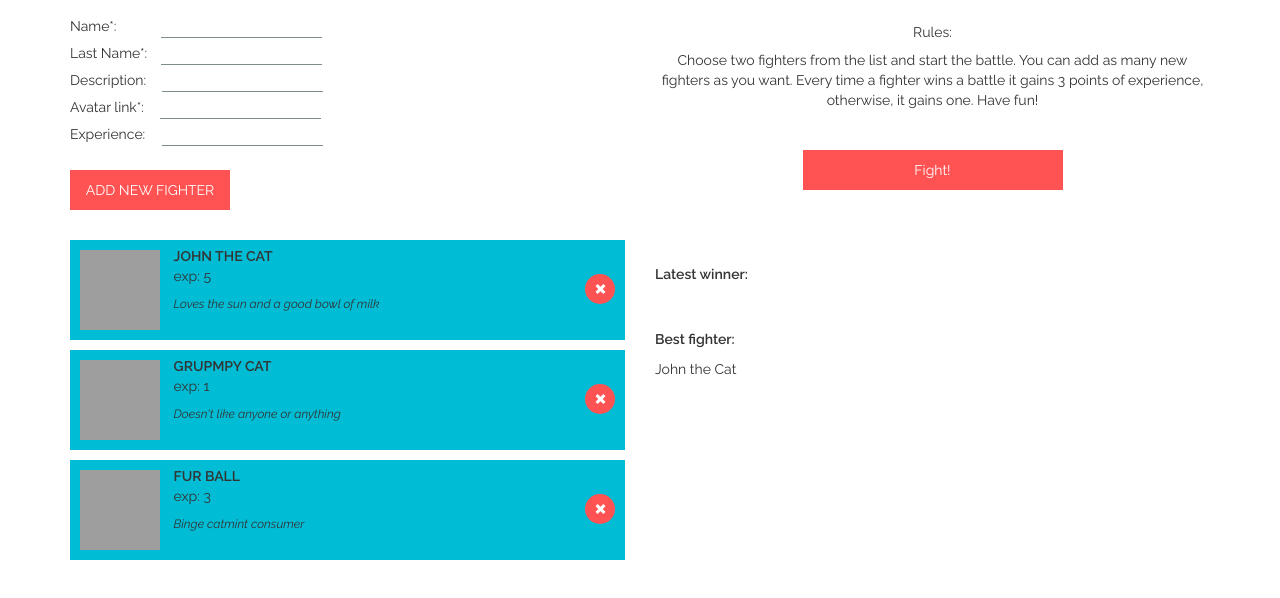
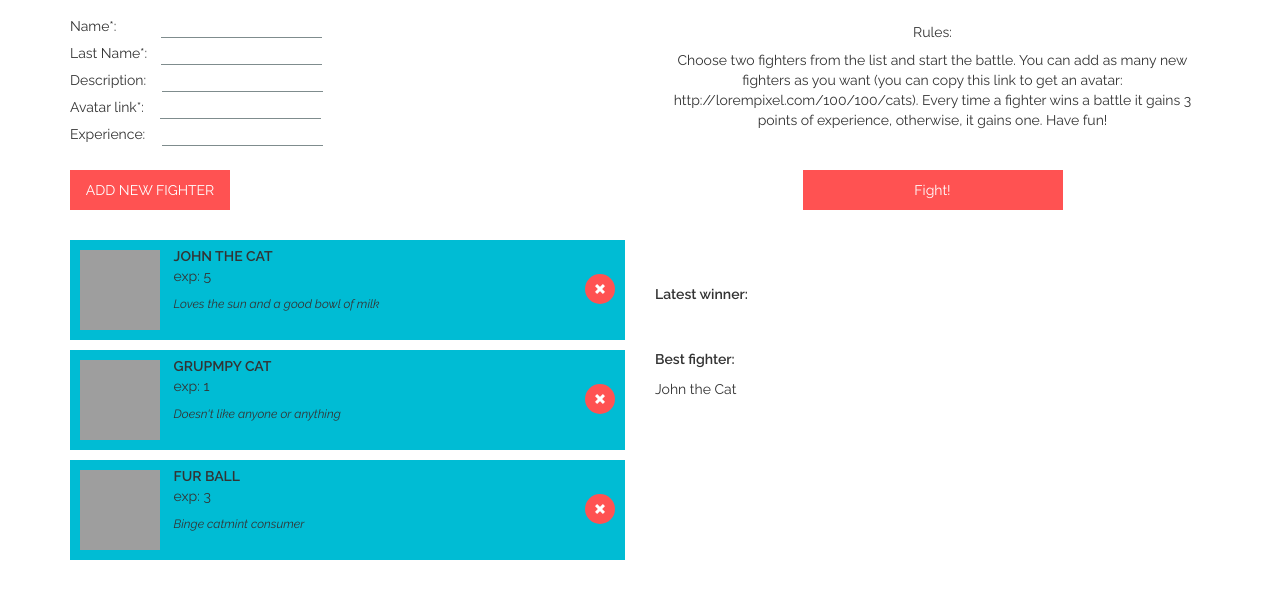
Before and after one commit to ryska/FightClub, a website: page app/index.html in a window 1280 px wide. Drawn offline with nearby package versions, Linux system fonts and the light colour scheme; files that its build step writes are made by us from their sources; grey boxes are pictures that could not be loaded.

```diff
--- a/app/index.html
+++ b/app/index.html
@@ -53,7 +53,8 @@
             <h5>Rules:</h5>
             <p>
               Choose two fighters from the list and start the battle.
-              You can add as many new fighters as you want.
+              You can add as many new fighters as you want
+              (you can copy this link to get an avatar: http://lorempixel.com/100/100/cats).
               Every time a fighter wins a battle it gains 3 points of experience,
               otherwise, it gains one. Have fun!
             </p>
@@ -62,14 +63,11 @@
           <div class="winner">
           </div>
           <div class="rates">
-            <div class="lastWinConteiner">
-              <div class="lastWin">
-                <p>Latest winner: </p><br>
-              </div>
+            <div class="lastWin">
+              <p>Latest winner: </p><br>
             </div>
             <div class="bestFighterContainer">
-              <div class="bestFighter">
-              </div>
+              <div class="bestFighter"></div>
             </div>
           </div>
         </div>
--- a/app/scripts/battle.js
+++ b/app/scripts/battle.js
@@ -63,7 +63,7 @@
     var winner = $('.winner');
     var currentHtml;
     if(exp1 > exp2){
-      latestHtml =  '<p>Latest winner: </p>' + selected1.name + ' ' + selected2.lastname;
+      latestHtml =  '<p>Latest winner: </p>' + selected2.name + ' ' + selected2.lastname;
       currentHtml = '<div class="winner">' + selected1.name + ' ' + selected1.lastname + ' wins!</div>';
       selected1.experience += 3;
       selected2.experience += 1;
--- a/app/scripts/fighters.js
+++ b/app/scripts/fighters.js
@@ -32,7 +32,7 @@
       name: 'Fur',
       lastname: 'Ball',
       description: 'Binge catmint consumer',
-      avatar: 'http://lorempixel.com/100/100/cats/2',
+      avatar: 'http://lorempixel.com/100/100/cats/5',
       experience: 3
     },
     3466:
@@ -41,7 +41,7 @@
       name: 'Grupmpy',
       lastname: 'Cat',
       description: 'Doesn\'t like anyone or anything',
-      avatar: 'http://lorempixel.com/100/100/cats/3',
+      avatar: 'http://lorempixel.com/100/100/cats/8',
       experience: 1
     }
   };
--- a/app/styles/main.css
+++ b/app/styles/main.css
@@ -56,6 +56,7 @@
   border: none;
 }
 
+
 /*LIST OF FIGHTERS */
 
 .fighterList{
@@ -113,7 +114,6 @@
 .btn-circle .glyphicon{
   color: #fff;
   padding-top: 1px;
-  padding-left: 1px;
 }
 
 /*BATTLEFIELD */
```
Also changed, not shown: app/scripts/main.js (+15 -0 lines).
